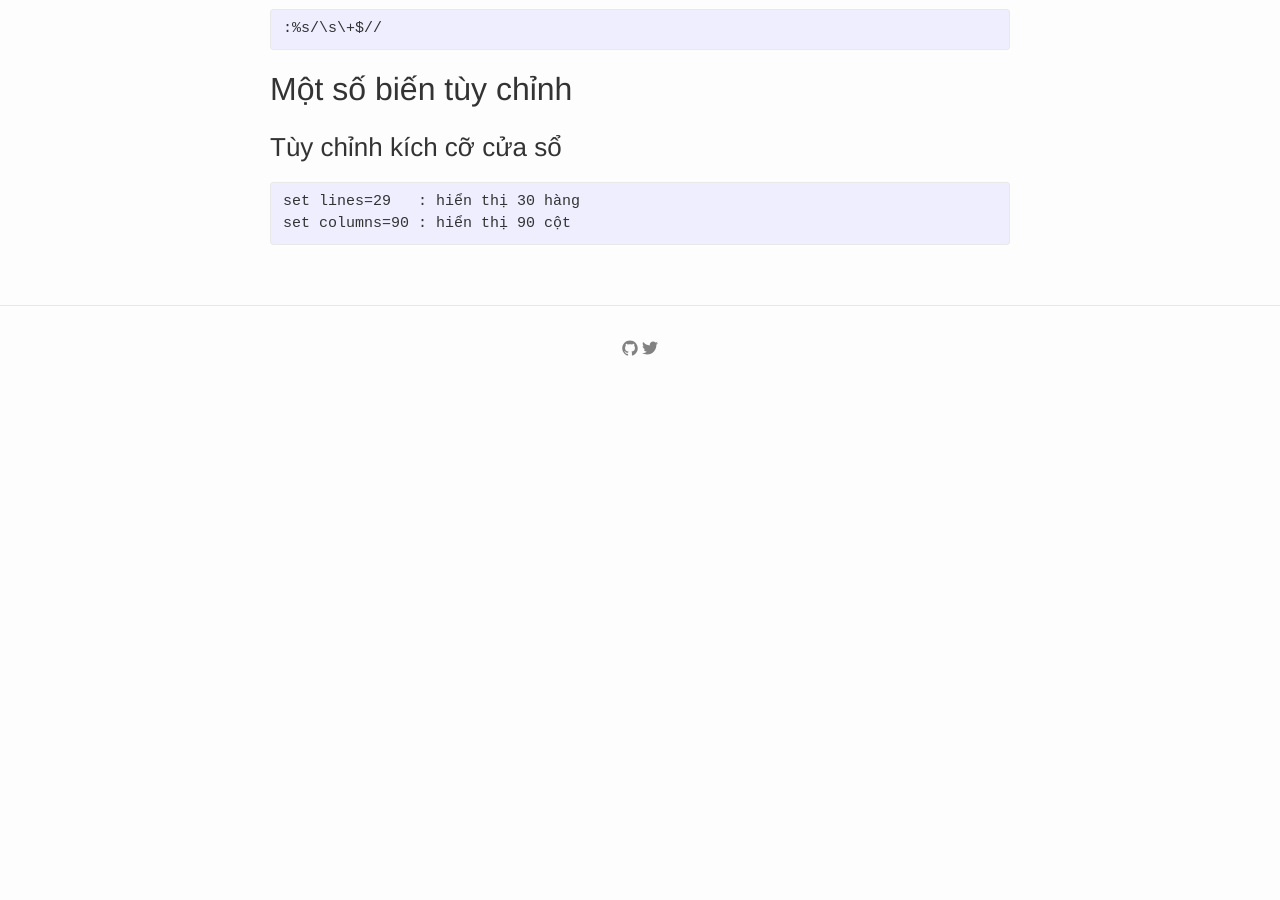
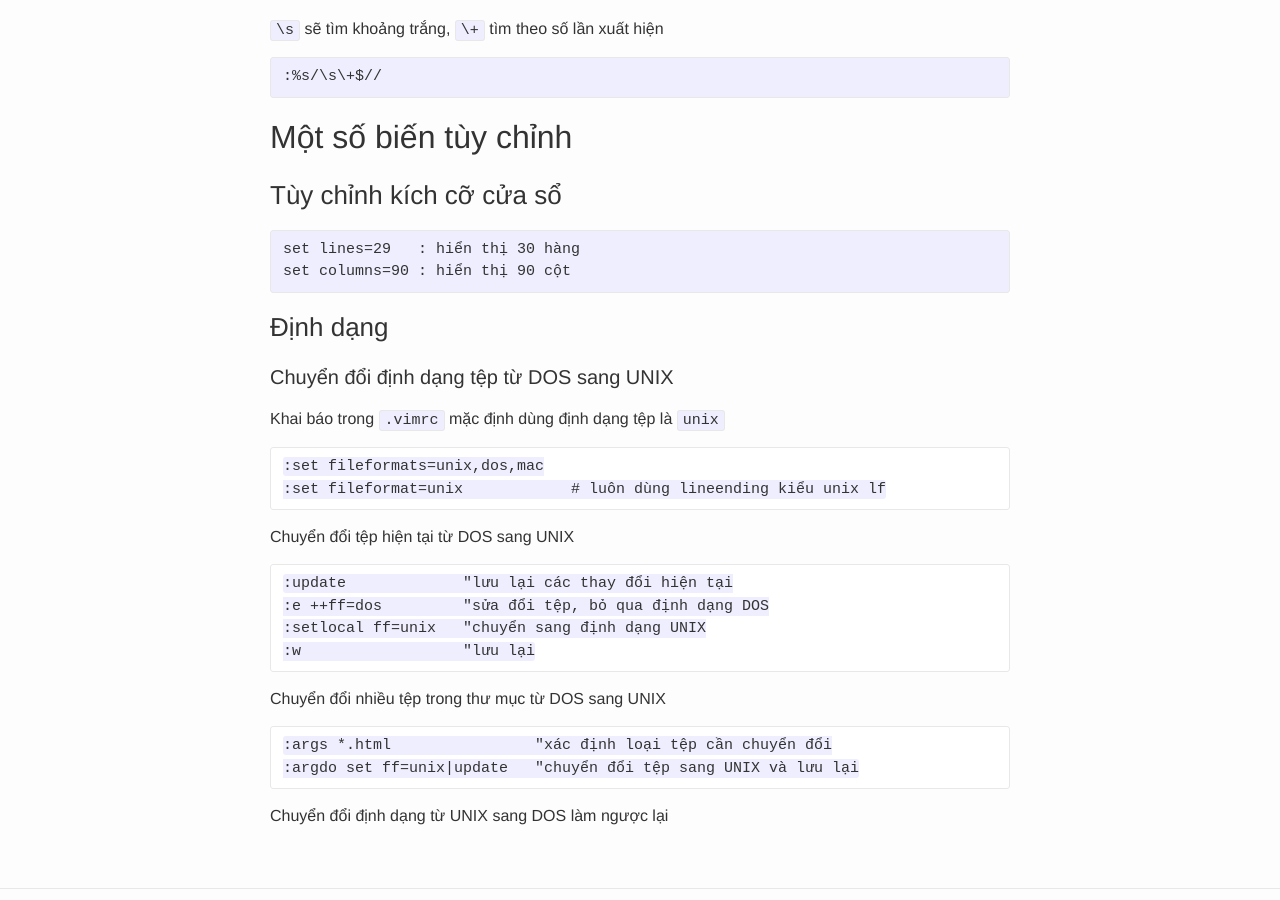
Before and after one commit to tuantda/tuantda.github.io, a Jekyll site: the page built from _posts/2011-05-20-meo-dung-vim.md, in a window 1280 px wide and 900 px high, scrolled down 2420 px. Built offline with Jekyll 4.4.1, drawn with Linux system fonts in a browser that asks for light colours; before the commit the page ends 2825 px from its top, so only the background shows below that; some of the changed text lies outside the part shown.

Commit message:
them cach chuyen doi DOS sang UNIX format

```diff
--- a/_posts/2011-05-20-meo-dung-vim.md
+++ b/_posts/2011-05-20-meo-dung-vim.md
@@ -125,4 +125,27 @@
 set columns=90 : hiển thị 90 cột
 {% endhighlight %}
 
+### Định dạng
+
+#### Chuyển đổi định dạng tệp từ DOS sang UNIX
+
+Khai báo trong `.vimrc` mặc định dùng định dạng tệp là `unix`
+
+    :set fileformats=unix,dos,mac
+    :set fileformat=unix            # luôn dùng lineending kiểu unix lf
+
+Chuyển đổi tệp hiện tại từ DOS sang UNIX
+
+    :update             "lưu lại các thay đổi hiện tại
+    :e ++ff=dos         "sửa đổi tệp, bỏ qua định dạng DOS
+    :setlocal ff=unix   "chuyển sang định dạng UNIX
+    :w                  "lưu lại
+
+Chuyển đổi nhiều tệp trong thư mục từ DOS sang UNIX
+
+    :args *.html                "xác định loại tệp cần chuyển đổi
+    :argdo set ff=unix|update   "chuyển đổi tệp sang UNIX và lưu lại
+
+Chuyển đổi định dạng từ UNIX sang DOS làm ngược lại
+
 [Trò chuyện với Vim]: {% post_url 2014-10-10-tro-chuyen-cung-vim %}
```
